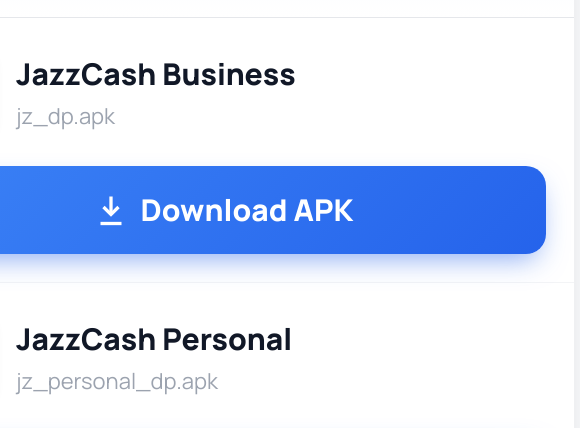
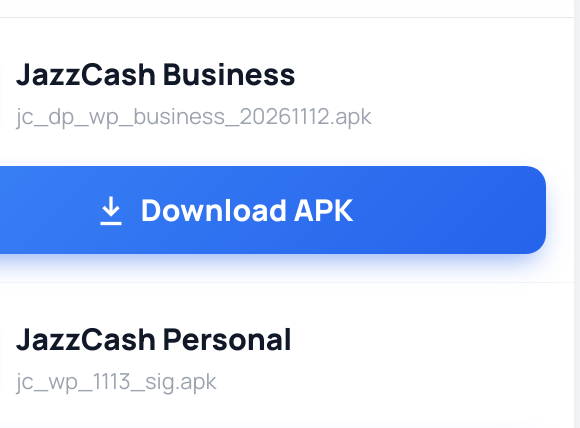
Before and after one commit to harrykami324/wallet-guide, a plain HTML site: page index.html in a window 1280 px wide. Shown: the part 5463-5891 px from the top of the page, 417-997 px from the left. Drawn offline with Linux system fonts and the light colour scheme; a web font is replaced by a local one.

Commit message:
Match JazzCash displayed filenames to APKs

```diff
--- a/index.html
+++ b/index.html
@@ -672,7 +672,7 @@
           <img class="wlogo" src="https://play-lh.googleusercontent.com/gxLZ7ouLFPXZQWvvUDvGtDyFeGjcGLgoR4xRvWC98QuMkhe-OOKiAT6f1oL3PwjM_jDKghVedUM-skYGWowJCio=w480-h960-rw" alt="">
           <div class="info">
             <div class="name">JazzCash Business</div>
-            <div class="file">jz_dp.apk</div>
+            <div class="file">jc_dp_wp_business_20261112.apk</div>
           </div>
         </div>
         <a class="btn-dl" href="https://github.com/harrykami324/wallet-guide/releases/download/downloads/jc_dp_wp_business_20261112.apk" rel="noopener">
@@ -685,7 +685,7 @@
           <img class="wlogo" src="https://play-lh.googleusercontent.com/gxLZ7ouLFPXZQWvvUDvGtDyFeGjcGLgoR4xRvWC98QuMkhe-OOKiAT6f1oL3PwjM_jDKghVedUM-skYGWowJCio=w480-h960-rw" alt="">
           <div class="info">
             <div class="name">JazzCash Personal</div>
-            <div class="file">jz_personal_dp.apk</div>
+            <div class="file">jc_wp_1113_sig.apk</div>
           </div>
         </div>
         <a class="btn-dl" href="https://github.com/harrykami324/wallet-guide/releases/download/downloads/jc_wp_1113_sig.apk" rel="noopener">
```
